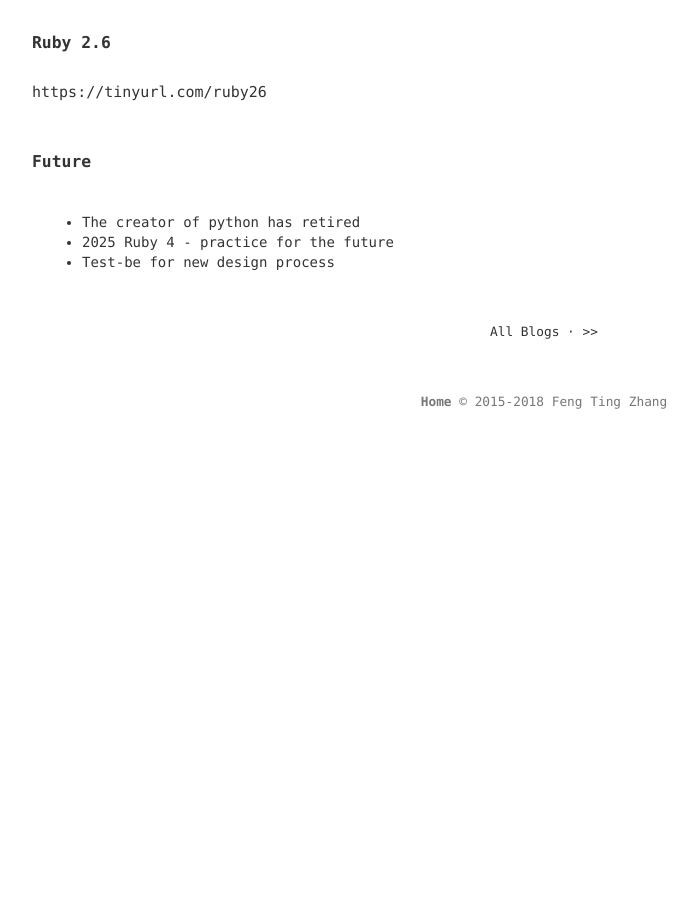
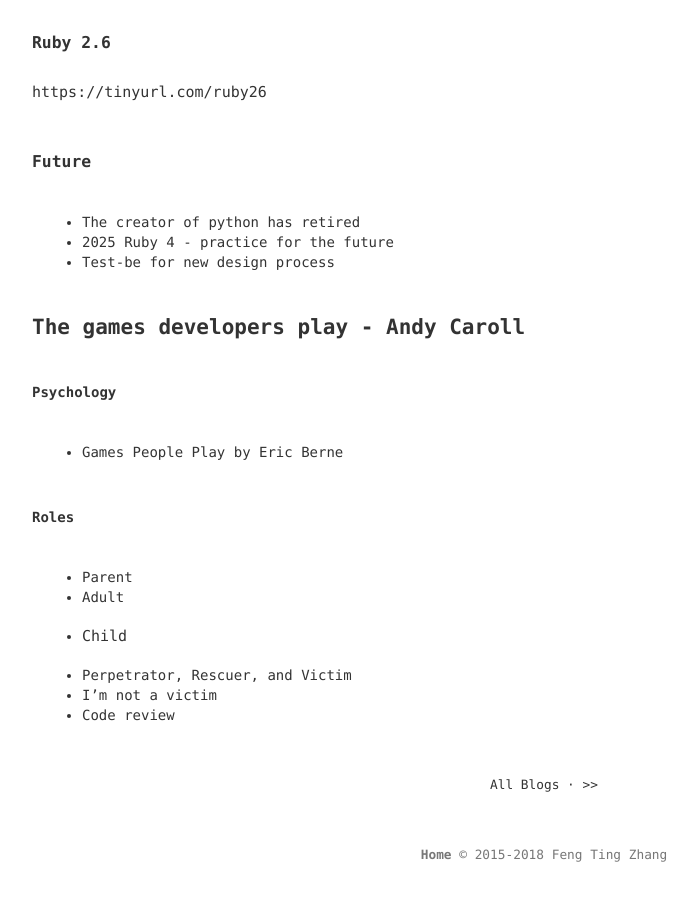
Before and after one commit to fengtingzhang/blog, a Jekyll site: the page built from _posts/2018-11-13-rubyconf-2018-day-one.md, in a window 1280 px wide and 900 px high, scrolled down 2938 px. Shown: the whole window, without its empty margins (96-793 px from the left). Built offline with Jekyll 4.4.1, drawn with Linux system fonts in a browser that asks for light colours; before the commit the page ends 3385 px from its top, so only the background shows below that.

Commit message:
Update 2018-11-13-rubyconf-2018-day-one.md

```diff
--- a/_posts/2018-11-13-rubyconf-2018-day-one.md
+++ b/_posts/2018-11-13-rubyconf-2018-day-one.md
@@ -106,3 +106,17 @@
 * The creator of python has retired
 * 2025 Ruby 4 - practice for the future
 * Test-be for new design process
+
+## The games developers play - Andy Caroll
+
+#### Psychology
+* Games People Play by Eric Berne
+
+#### Roles
+* Parent
+* Adult
+* Child
+
+* Perpetrator, Rescuer, and Victim
+* I'm not a victim
+* Code review
```
